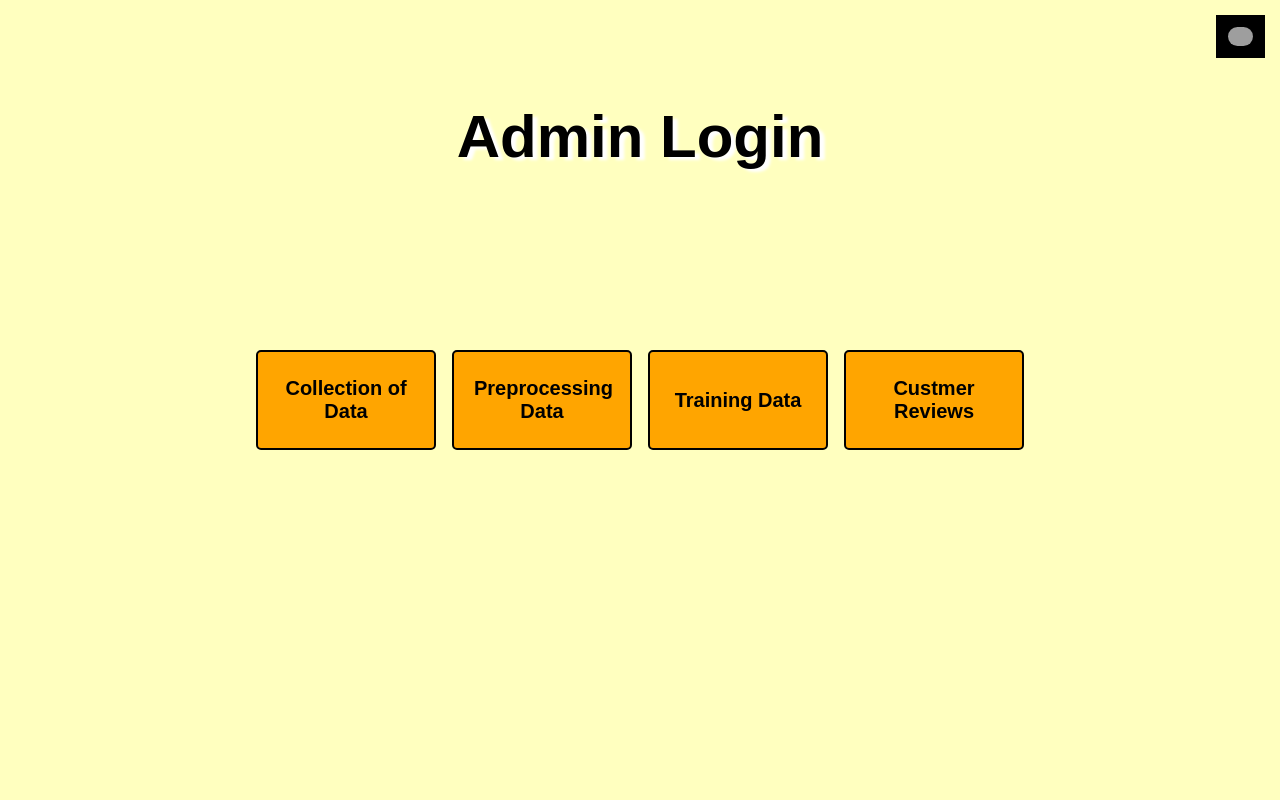
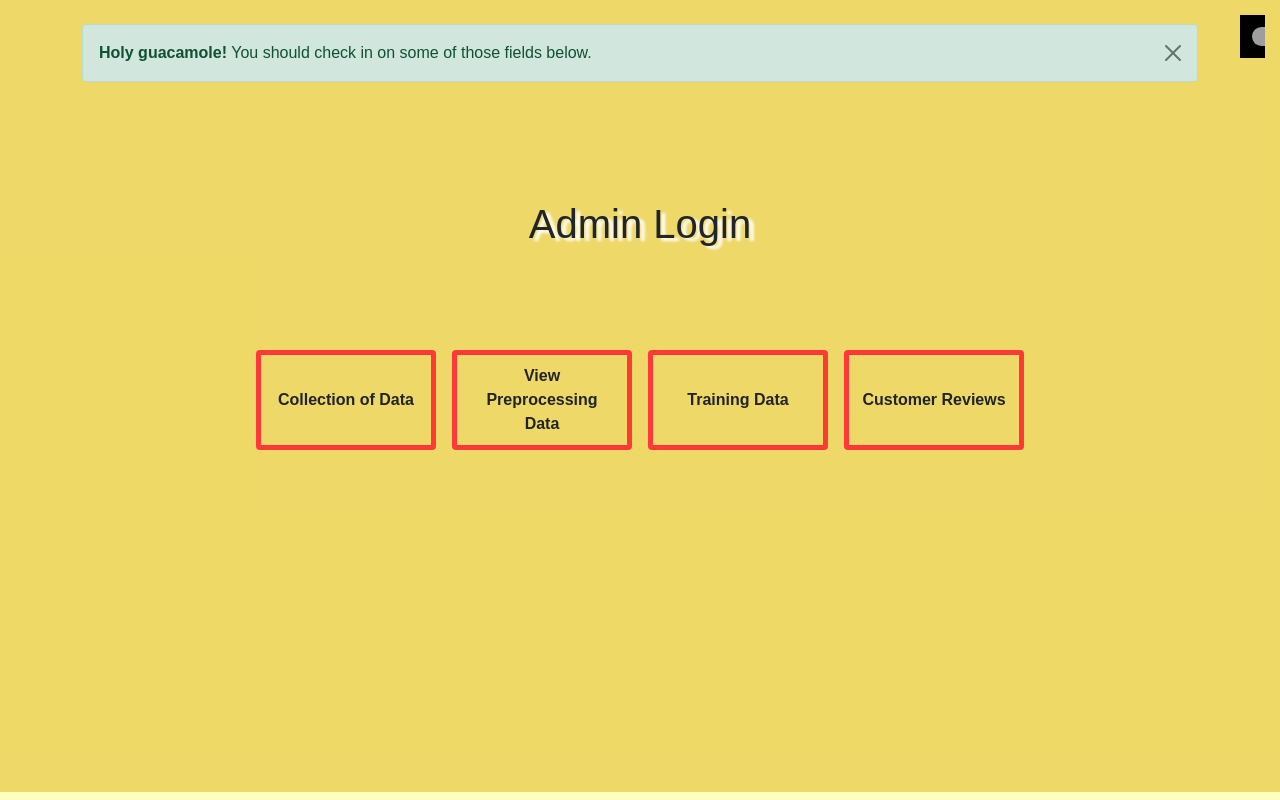
Before and after one commit to 18me1a0590/reviewBasedSystem, a Python web app: template templates/adminafterlogin.html in a window 1280 px wide. Run offline with Jinja, Linux system fonts and the light colour scheme; the template is opened without the code that fills it, so the values that code supplies are empty; grey boxes are pictures that could not be loaded.

Commit message:
Update adminafterlogin.html

```diff
--- a/templates/adminafterlogin.html
+++ b/templates/adminafterlogin.html
@@ -1,7 +1,17 @@
 <html>
         <title>Login Admin</title>
 		<link rel="stylesheet" type="text/css" href="../static/css/adminafterlogin.css">
-  <body>
+    <link href="https://cdn.jsdelivr.net/npm/bootstrap@5.0.2/dist/css/bootstrap.min.css" rel="stylesheet" integrity="sha384-EVSTQN3/azprG1Anm3QDgpJLIm9Nao0Yz1ztcQTwFspd3yD65VohhpuuCOmLASjC" crossorigin="anonymous">
+    <script src="https://cdn.jsdelivr.net/npm/bootstrap@5.0.2/dist/js/bootstrap.bundle.min.js" integrity="sha384-MrcW6ZMFYlzcLA8Nl+NtUVF0sA7MsXsP1UyJoMp4YLEuNSfAP+JcXn/tWtIaxVXM" crossorigin="anonymous"></script>
+    <script src="https://cdn.jsdelivr.net/npm/@popperjs/core@2.9.2/dist/umd/popper.min.js" integrity="sha384-IQsoLXl5PILFhosVNubq5LC7Qb9DXgDA9i+tQ8Zj3iwWAwPtgFTxbJ8NT4GN1R8p" crossorigin="anonymous"></script>
+<script src="https://cdn.jsdelivr.net/npm/bootstrap@5.0.2/dist/js/bootstrap.min.js" integrity="sha384-cVKIPhGWiC2Al4u+LWgxfKTRIcfu0JTxR+EQDz/bgldoEyl4H0zUF0QKbrJ0EcQF" crossorigin="anonymous"></script>
+
+<style>
+  .hii{
+    border: 5px solid rgb(255, 56, 56);
+  }
+</style>
+<body style="background-color:rgba(233, 205, 77, 0.768);">
 
 <div class="navigation">
 
@@ -14,16 +24,44 @@
 
     </div>
 
+      <div class="container">
+        <br>
+        <div class="alert alert-success alert-dismissible fade show" role="alert">
+          <strong>Holy guacamole!</strong> You should check in on some of those fields below.
+          <button type="button" class="btn-close" data-bs-dismiss="alert" aria-label="Close"></button>
+        </div>
 
+      </div>
 
   <h1 >Admin Login</h1>
 
+
+
+<!-- Modal -->
+<div class="modal fade" id="exampleModal" tabindex="-1" aria-labelledby="exampleModalLabel" aria-hidden="true">
+  <div class="modal-dialog">
+    <div class="modal-content">
+      <div class="modal-header">
+        <h5 class="modal-title" id="exampleModalLabel">Data Processing</h5>
+        <button type="button" class="btn-close" data-bs-dismiss="modal" aria-label="Close"></button>
+      </div>
+      <div class="modal-body">
+        Data is Preprocessing by the given ML algorithm
+      </div>
+    </div>
+  </div>
+</div>
+
   <div id='maindiv'>
 
-      <button class="btn btn1">Collection of Data</button>
-      <button class="btn btn2">Preprocessing Data</button>
-      <button class="btn btn3">Training Data</button>
-      <a href="/admin/CustmerReviews"><button class="btn btn2">Custmer Reviews</button></a>
+    <a href="/collection"><button class="btnx btn btn1 hii">
+        <strong>
+        Collection of Data</strong></button></a>
+
+        <button type="button" class="btn  btnx btn btn2 hii" data-bs-toggle="modal" data-bs-target="#exampleModal"> <strong>View Preprocessing Data</strong></button>
+
+        <a href="/admin/Reviews"><button class="btnx btn btn3 hii"><strong>Training Data</strong></button></a>
+      <a href="/admin/CustmerReviews"><button class="btn btn2 hii"><strong>Customer Reviews</strong></button></a>
       </div>
 
 
```
